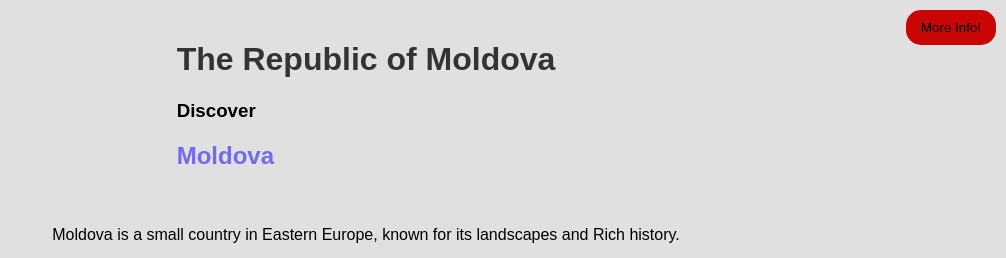
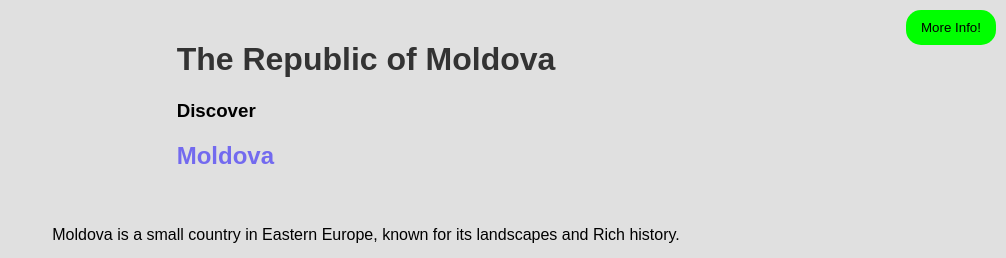
Before and after one commit to CrisParp/Cris-Parp_Web, a plain HTML site: page index.html in a window 1280 px wide. Shown: the top 258 px of the page, without its empty margins (274-1280 px from the left). Drawn offline with Linux system fonts and the light colour scheme.

Commit message:
Change Color to the button

```diff
--- a/index.html
+++ b/index.html
@@ -26,7 +26,7 @@
             color: rgba(19, 2, 253, 0.53);
         }
         .custom-button {
-            background: rgb(202, 5, 5);
+            background: #00FF00;
             color: #000;
             border: none;
             padding: 10px 15px;
```
